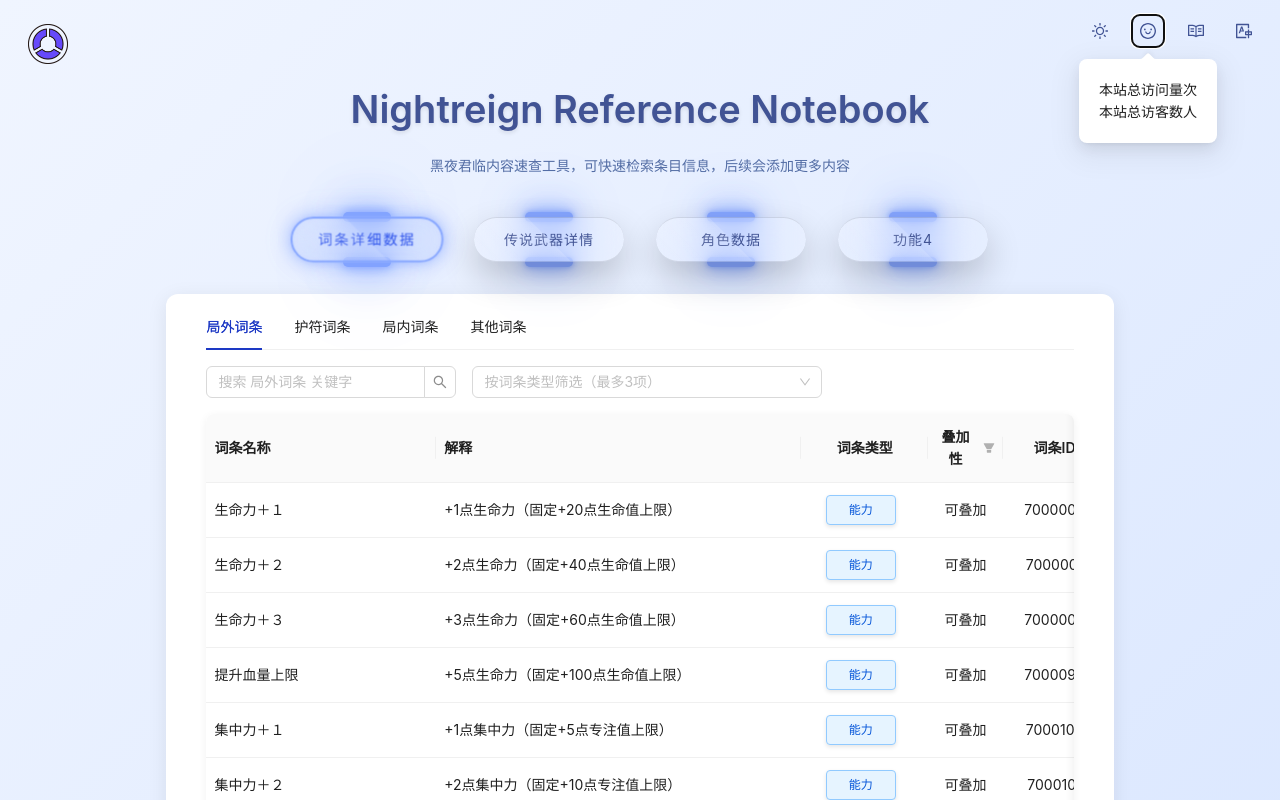
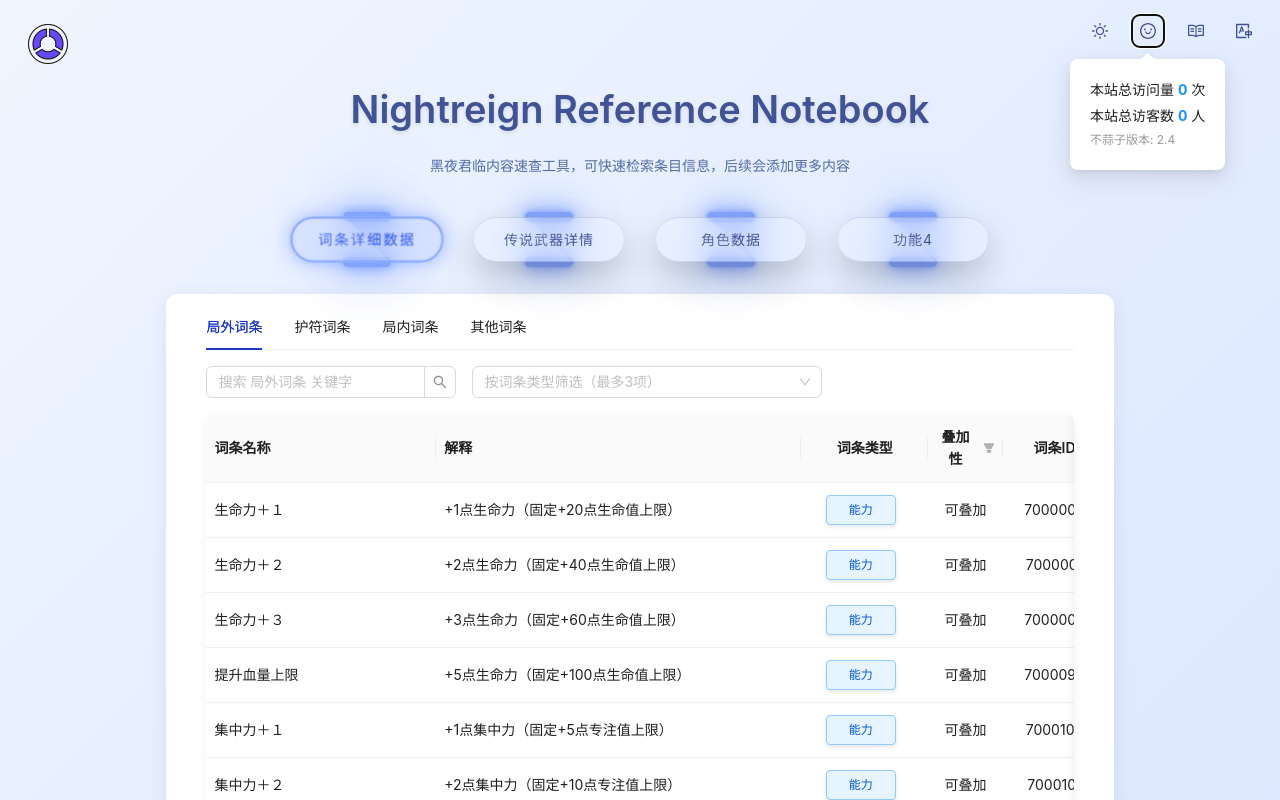
Before and after one commit to xxiixi/NightreignQuickRef, a React (Vite) app in the folder nightreign-reference-notebook/: page / in a window 1280 px wide. Both pictures are taken after a click on the button 1148 px from the left and 31 px from the top of the page. Shown: the top 800 px of the page. Built offline with nearby package versions, Linux system fonts and the light colour scheme.

Commit message:
修改不蒜子数据格式

```diff
--- a/nightreign-reference-notebook/index.html
+++ b/nightreign-reference-notebook/index.html
@@ -5,7 +5,7 @@
     <link rel="icon" type="image/png" href="logo.png" />
     <meta name="viewport" content="width=device-width, initial-scale=1.0" />
     <title>黑夜君临速查手册</title>
-    <script async src="//busuanzi.ibruce.info/busuanzi/2.3/busuanzi.pure.mini.js"></script>
+    <script async src="//busuanzi.ibruce.info/busuanzi/2.4/busuanzi.pure.mini.js"></script>
   </head>
   <body>
     <div id="root"></div>
--- a/nightreign-reference-notebook/src/components/Header.tsx
+++ b/nightreign-reference-notebook/src/components/Header.tsx
@@ -1,4 +1,4 @@
-import React, { useState } from 'react';
+import React, { useState, useEffect } from 'react';
 import { Typography, Space, Button, Tooltip, Dropdown, Popover } from 'antd';
 import { MoonOutlined, SunOutlined, TranslationOutlined, SmileOutlined, ReadOutlined } from '@ant-design/icons';
 import logoImage from '../assets/logo-circle.png';
@@ -19,6 +19,35 @@
   onTabChange
 }) => {
   const [logoDropdownVisible, setLogoDropdownVisible] = useState(false);
+  const [visitStats, setVisitStats] = useState({ site_pv: 0, site_uv: 0 });
+
+  // 处理不蒜子统计数据
+  useEffect(() => {
+    const handleBusuanziCallback = (data: { site_pv: number; site_uv: number }) => {
+      if (data && typeof data.site_pv !== 'undefined' && typeof data.site_uv !== 'undefined') {
+        setVisitStats({
+          site_pv: data.site_pv,
+          site_uv: data.site_uv
+        });
+      }
+    };
+
+    // 监听不蒜子回调
+    // eslint-disable-next-line @typescript-eslint/no-explicit-any
+    (window as any).BusuanziCallback_421754404863 = handleBusuanziCallback;
+
+    // 如果数据已经存在，直接设置
+    // eslint-disable-next-line @typescript-eslint/no-explicit-any
+    if ((window as any).busuanziData) {
+      // eslint-disable-next-line @typescript-eslint/no-explicit-any
+      handleBusuanziCallback((window as any).busuanziData);
+    }
+
+    return () => {
+      // eslint-disable-next-line @typescript-eslint/no-explicit-any
+      delete (window as any).BusuanziCallback_421754404863;
+    };
+  }, []);
 
   // 功能导航菜单项
   const logoMenuItems = [
@@ -123,13 +152,15 @@
                 <Popover
                   content={
                     <div style={{ padding: '8px' }}>
-                      <span id="busuanzi_container_site_pv">
-                        本站总访问量<span id="busuanzi_value_site_pv"></span>次
-                      </span>
-                      <br />
-                      <span id="busuanzi_container_site_uv">
-                        本站总访客数<span id="busuanzi_value_site_uv"></span>人
-                      </span>
+                      <div>
+                        本站总访问量 <span style={{ fontWeight: 'bold', color: '#1890ff' }}>{visitStats.site_pv}</span> 次
+                      </div>
+                      <div style={{ marginTop: '4px' }}>
+                        本站总访客数 <span style={{ fontWeight: 'bold', color: '#1890ff' }}>{visitStats.site_uv}</span> 人
+                      </div>
+                      <div style={{ marginTop: '4px', fontSize: '12px', color: '#999' }}>
+                        不蒜子版本: 2.4
+                      </div>
                     </div>
                   }
                   placement="bottom"
```
